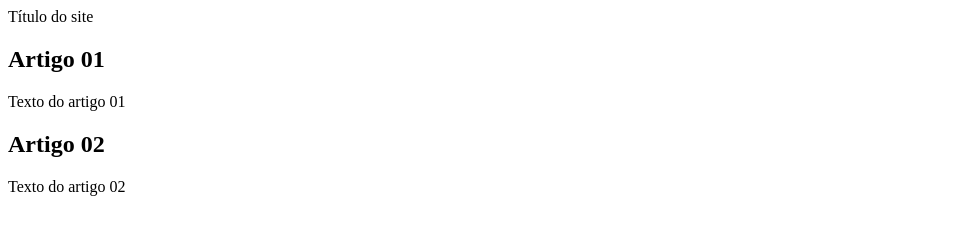
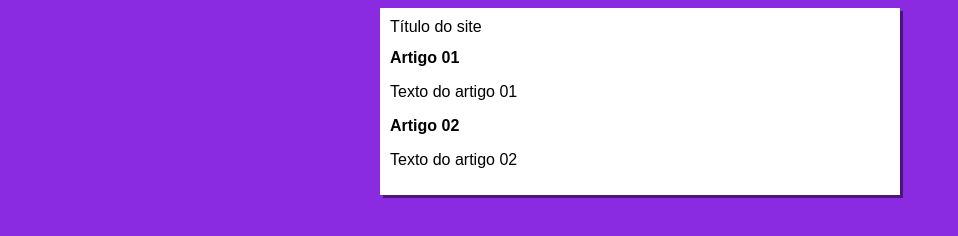
Before and after one commit to KaiqueOM/projeto-site, a plain HTML site: page index.html in a window 1280 px wide. Shown: the whole page, without its empty margins (0-958 px from the left). Drawn offline with Linux system fonts and the light colour scheme.

Commit message:
iniciei o design

```diff
--- /dev/null
+++ b/estilos/style.css
@@ -0,0 +1,17 @@
+* {
+    font-family: Arial, Helvetica, sans-serif;
+    font-size: 16px;
+}
+
+body {
+    background-color: blueviolet;
+
+}
+
+main {
+    background-color: white;
+    width: 500px;
+    margin: auto;
+    padding: 10px;
+    box-shadow: 3px 3px rgba(0,0,0,0.473);
+}
--- a/index.html
+++ b/index.html
@@ -4,6 +4,7 @@
     <meta charset="UTF-8">
     <meta name="viewport" content="width=device-width, initial-scale=1.0">
     <title>Título so site</title>
+    <link rel="stylesheet" href="estilos/style.css">
 </head>
 <body>
     <main>
```
